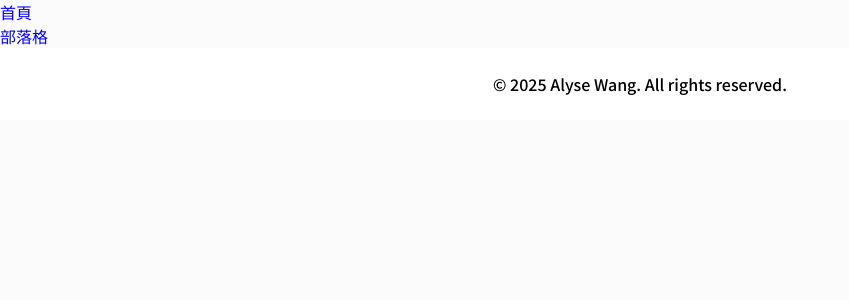
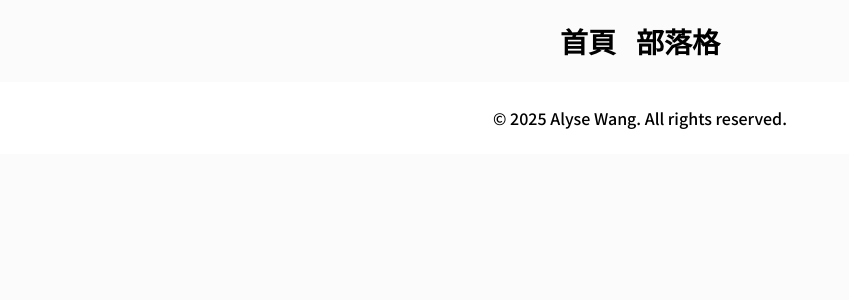
Before and after one commit to tw30006/hex-blog, a Vue app: page /hex-blog/article in a window 1280 px wide. Shown: the top 300 px of the page, without its empty margins (0-849 px from the left). Built offline with nearby package versions, Linux system fonts and the light colour scheme.

Commit message:
modify: 架構＆刪除樣式

```diff
--- a/src/components/HomeView.vue
+++ b/src/components/HomeView.vue
@@ -416,15 +416,13 @@
       </div>
     </div>
   </div>
-  <div class="content-link-container">
+  <div class="container">
     <h2>與我聯繫</h2>
     <ul class="content-links">
       <li class="link">
         <div class="link-title">
-          <span>
-            alysewang@hexschool.com
-            <span>合作洽談</span>
-          </span>
+          <span>alysewang@hexschool.com</span>
+          <span>合作洽談</span>
         </div>
         <div class="arrow-right">
           <img src="../assets/image/arrow-right.png" alt="箭頭圖示" />
--- a/src/components/article.vue
+++ b/src/components/article.vue
@@ -374,6 +374,9 @@
     <path fill-rule="evenodd" d="M4.646 1.646a.5.5 0 0 1 .708 0l6 6a.5.5 0 0 1 0 .708l-6 6a.5.5 0 0 1-.708-.708L10.293 8 4.646 2.354a.5.5 0 0 1 0-.708"/>
     </svg>
   </div>
+
+  </section>
+  <div class="line"></div>
   <div class="theFooter-content">
     <span>alysewang@hexschool.com</span>
     <ul class="social-links">
@@ -408,21 +411,4 @@
       </li>
     </ul>
   </div>
-  </section>
 </template>
-<style scoped>
-
-.theFooter-content {
-  display: flex;
-  justify-content: space-between;
-  align-items: center;
-  padding: 80px 0;
-  max-width: 1296px;
-  margin: 0 auto;
-  @media (max-width: 767px) {
-    display: none;
-    padding: 0 24px;
-  }
-}
-
-</style>
--- a/src/components/layout/Header.vue
+++ b/src/components/layout/Header.vue
@@ -8,3 +8,17 @@
     </ul>
   </header>
 </template>
+
+<style scoped lang="scss">
+.nav-links {
+  display: flex;
+  justify-content: center;
+  gap: 20px;
+  padding: 20px;
+  a {
+    font-size: 28px;
+    font-weight: 700;
+    color: #000000;
+  }
+}
+</style>
```
